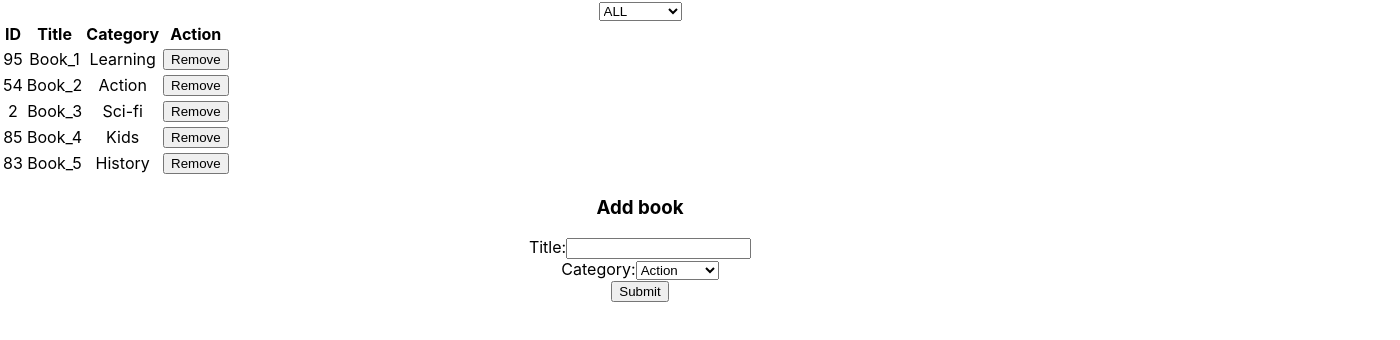
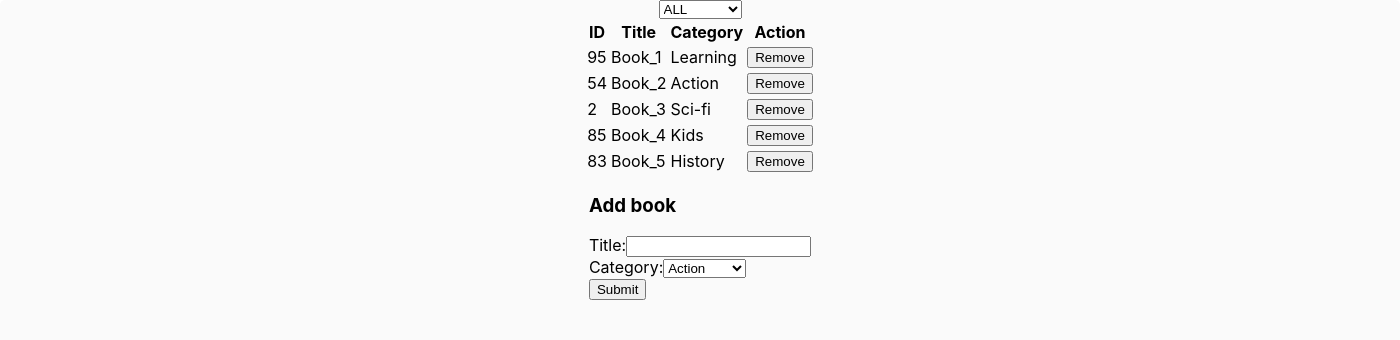
Before and after one commit to MrSayyod/bookstore-redux-app, a React (Create React App) app: page / in a window 1280 px wide. Shown: the top 340 px of the page, 1400 px wide, since content can reach past the window. Built offline with nearby package versions, Linux system fonts and the light colour scheme.

Commit message:
Apply App.css

```diff
--- a/src/styles/App.css
+++ b/src/styles/App.css
@@ -1,3 +1,10 @@
 .App {
-  text-align: center;
+  width: 1400px;
+  height: 100vh;
+  margin: auto;
+  border-radius: 5px;
+  display: flex;
+  flex-direction: column;
+  align-items: center;
+  background-color: #fafafa;
 }
```
